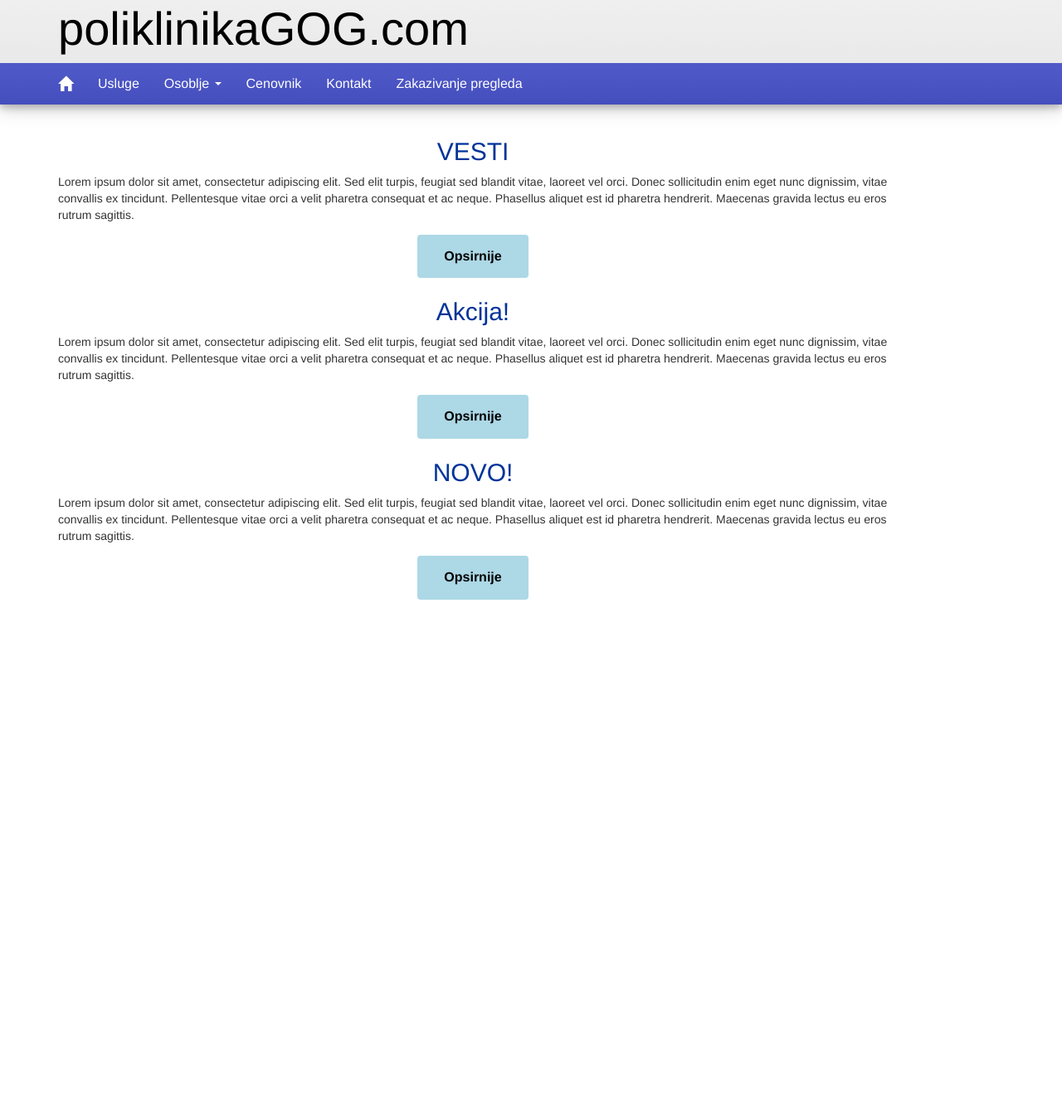
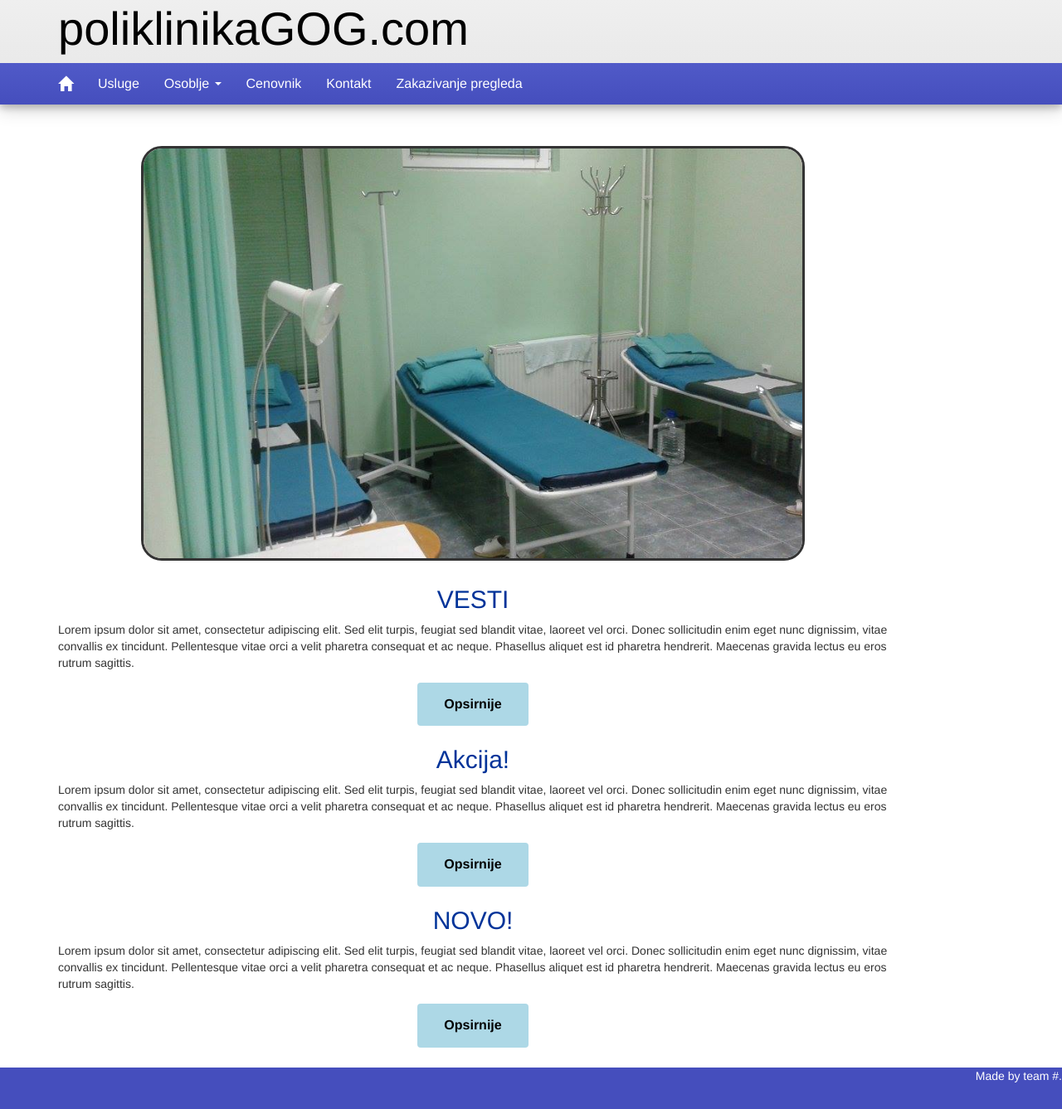
Before and after one commit to rristovic/poliklinikagog2016, a plain HTML site: page index.html in a window 1280 px wide. Shown: the part 16-1353 px from the top of the page at 83% size. Before the commit the page ends 800 px from the top, so only its background shows below. Drawn offline with nearby package versions, Linux system fonts and the light colour scheme.

Commit message:
Dodat image slider i footer

```diff
--- a/css/style.css
+++ b/css/style.css
@@ -1,6 +1,18 @@
 .header {
 	box-shadow: 0 4px 8px 0 rgba(0, 0, 0, 0.2), 0 6px 20px 0 rgba(0, 0, 0, 0.19);
 	background: -webkit-linear-gradient(rgb(240, 240, 240), rgb(230,230,230));
+}
+
+.footer{
+	height: 50px;
+	width: 100%;
+	background-color: rgb(69,78,189);
+	margin-top: 20px;
+	color: white;
+}
+
+.footer p{
+	float: right;
 }
 
 .navbar{
@@ -23,11 +35,6 @@
 .dropdown-menu {
 	background: rgb(69,78,189);
 }
-
-body{
-	background:
-}
-
 
 #a-GOG{
 	color: black;
@@ -72,8 +79,6 @@ p{
     }
 }
 
-
-
 .col-md-6{
 	text-align: center;
 	margin: auto;
@@ -91,24 +96,15 @@ p{
     font-size: 16px;
     margin: 4px 2px;
     cursor: pointer;
+
 }
 
 #O-nama{
 	width: 1000px;
 }
 
-*{
-	border-style:
-}
-
 .div-Vesti{
 	width: 1000px;
-}
-
-
-
-#row-vesti{
-
 }
 
 #info{
@@ -148,3 +144,20 @@ p{
 	height: 400px;
 	overflow: none;
 }
+
+.slider{
+	width: 800px;
+	height: 500px;
+	overflow: hidden;
+	margin: 30px auto;
+	border-style: solid;
+	border-radius: 25px;
+	position: relative;
+	left: 100px;
+}
+
+.slider img{
+	width: 800px;
+	height: 500px;
+	display: none;
+}
--- a/index.html
+++ b/index.html
@@ -11,7 +11,7 @@
     <link href="css/style.css" rel="stylesheet">
   </head>
 
-  <body>
+  <body onload="slider();">
     <div class="header">
       <div class="container">
         <div class="row">
@@ -63,7 +63,11 @@
     <div class="container">
 	    <div class="row" id="row-vesti">
 		 	<div class="col-md-6">
-
+		 		<div class="slider">
+        <img id="1" src="assets/slider1.jpg" border="0"/>
+        <img id="2"src="assets/slider2.jpg" border="0">
+        <img id="3"src="assets/slider3.jpg" border="0">
+      </div>
         <div class="div-Vesti">
         <h2 id="vesti">VESTI</h2>
         <p>Lorem ipsum dolor sit amet, consectetur adipiscing elit. Sed elit turpis, feugiat sed blandit vitae, laoreet vel orci. Donec sollicitudin enim eget nunc dignissim, vitae convallis ex tincidunt. Pellentesque vitae orci a velit pharetra consequat et ac neque. Phasellus aliquet est id pharetra hendrerit. Maecenas gravida lectus eu eros rutrum sagittis.</p>
@@ -83,13 +87,18 @@
         <a href="#" class="btn">Opsirnije</a>
         </div>
 		 	</div>
+
 		</div>
 	</div>
 
+  <div class="footer">
+    <p>Made by team #.</p>
+  </div>
     <!-- Bootstrap core JavaScript
     ================================================== -->
     <!-- Placed at the end of the document so the pages load faster -->
     <script src="https://ajax.googleapis.com/ajax/libs/jquery/1.11.1/jquery.min.js"></script>
+    <script src="https://ajax.googleapis.com/ajax/libs/jqueryui/1.12.1/jquery-ui.min.js"></script>
     <script src="js/bootstrap.js"></script>
     <script src="js/ui.js"></script>
   </body>
--- a/js/ui.js
+++ b/js/ui.js
@@ -43,3 +43,22 @@ function initMap() {
 }
 
 w3IncludeHTML();
+
+function slider() {
+  $(".slider #1").show("fade", 500);
+  $(".slider #1").delay(5500).hide("slide",{direction: 'left'}, 500);
+
+  var sc = $(".slider img").size();
+  var count=2;
+
+  setInterval(function(){
+    $(".slider #"+count).show("fade",{direction: 'right'}, 500);
+    $(".slider #"+count).delay(5500).hide("slide",{direction: 'left'}, 500);
+
+    if(count==sc){
+      count=1;
+    }else{
+      count=count+1;
+    }
+  }, 6500);
+}
```
Also changed, not shown: kontakt.html (+2 -1 lines), osoblje.html (+2 -0 lines), usluge.html (+2 -1 lines), zakazivanje.html (+2 -0 lines), assets/slider1.jpg (added), assets/slider2.jpg (added), assets/slider3.jpg (added).
